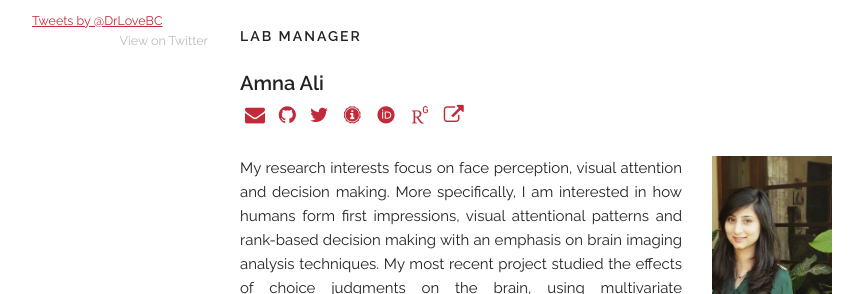
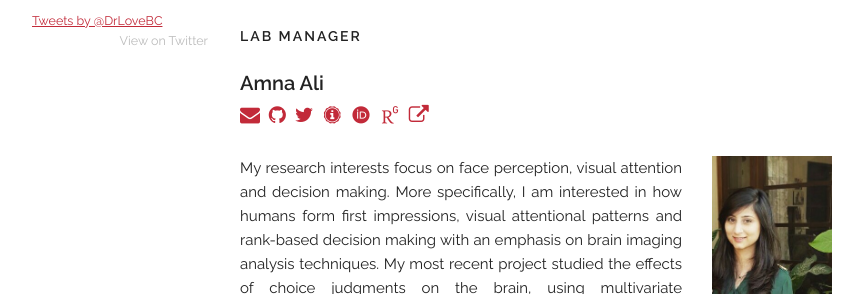
Before and after one commit to lovebc/lovebc.github.io, a Jekyll site: the page built from lab.html, in a window 1280 px wide. Shown: the part 962-1256 px from the top of the page, without its empty margins (208-1071 px from the left). Built offline with Jekyll 4.4.1, drawn with Linux system fonts in a browser that asks for light colours; nearby versions of some CDN libraries; some web fonts are replaced; comment, search, counter and statistics services are not loaded.

Commit message:
Update custom.css

```diff
--- a/css/custom.css
+++ b/css/custom.css
@@ -479,7 +479,7 @@ img.profilepic {
 .person li {
   list-style: none;
 
-  padding: 0.5rem;
+  padding-right: 0.5rem;
   font-size: 2rem;
       display: inline;
 
```
